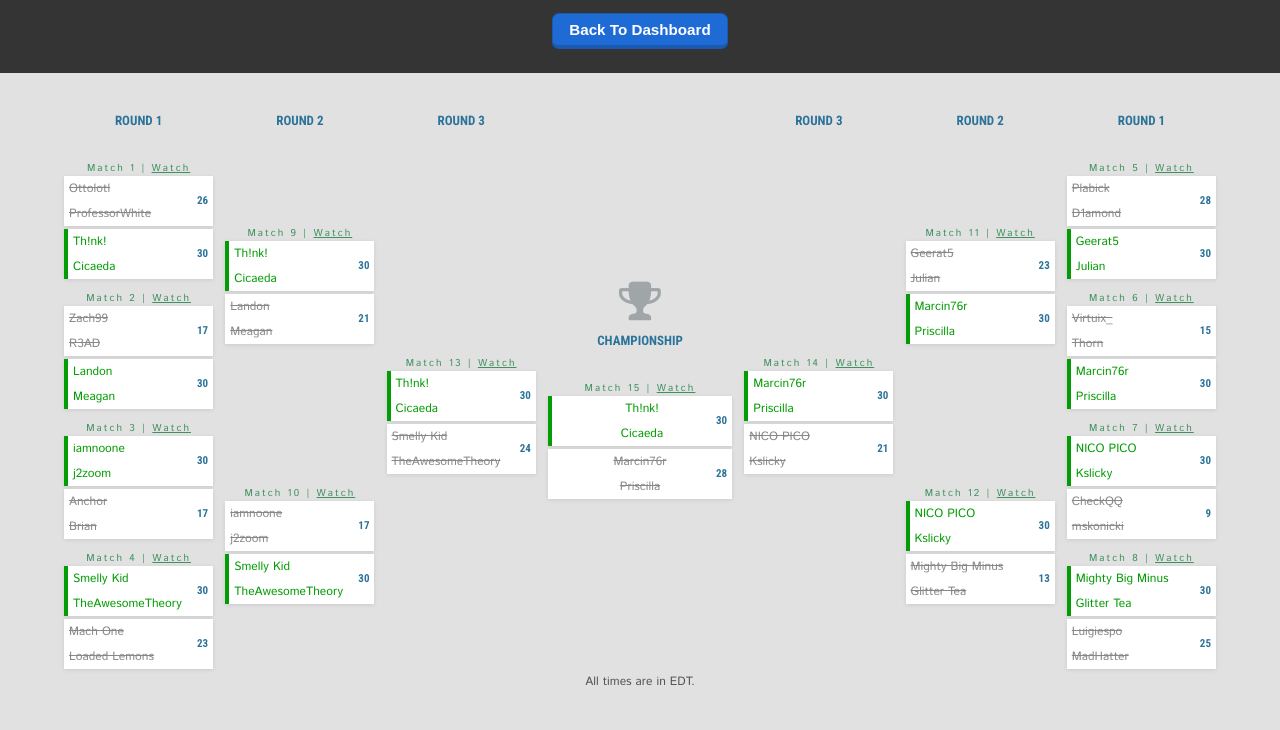
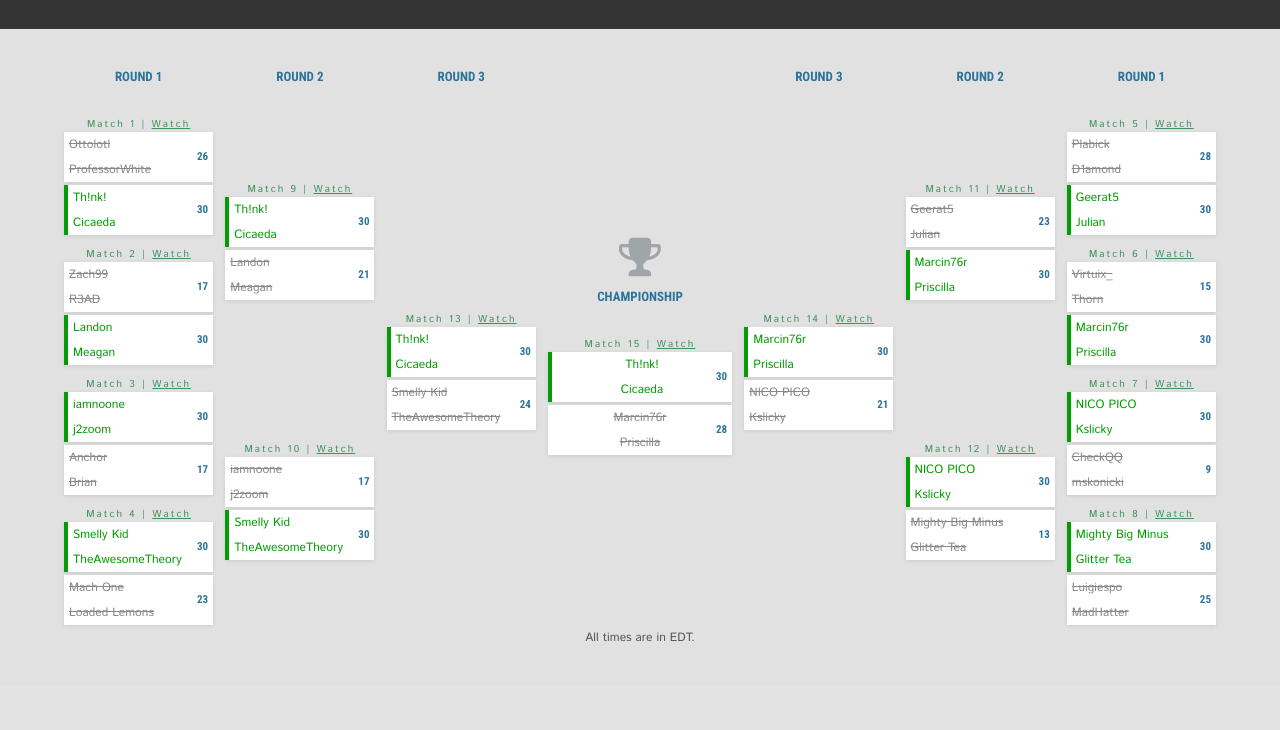
Before and after one commit to touchyourtoes/touchyourtoes.github.io, a plain HTML site: page 2017/06/03-paintball.html in a window 1280 px wide. Shown: the part 199-929 px from the top of the page. After the commit the page ends 885 px from the top, so only its background shows below. Drawn offline with nearby package versions, Linux system fonts and the light colour scheme; a web font is replaced by a local one.

Commit message:
Update 03-paintball.html

```diff
--- a/2017/06/03-paintball.html
+++ b/2017/06/03-paintball.html
@@ -36,12 +36,6 @@
 			<p class="intro" id="intro">Jong Yi&#39;s 2v2 Paintball</p>
 			<h1 id="headline">Tournament</h1>
 			<p class="year">June 3rd, 2017</p>
-
-
-					<div style="width:100%;text-align:center">
-						<a href="/admin" class="button">Back To Dashboard</a>
-					</div>
-
 
 		</div>
 	</header>
```
